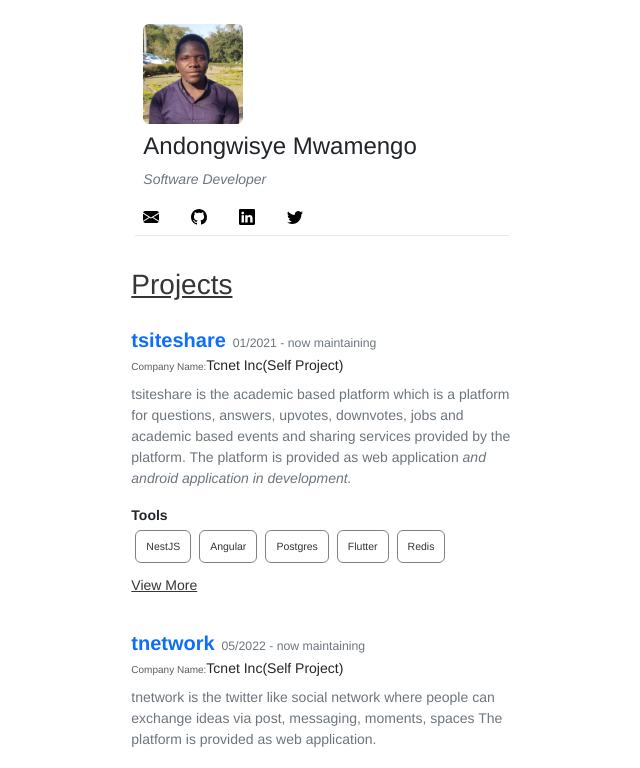
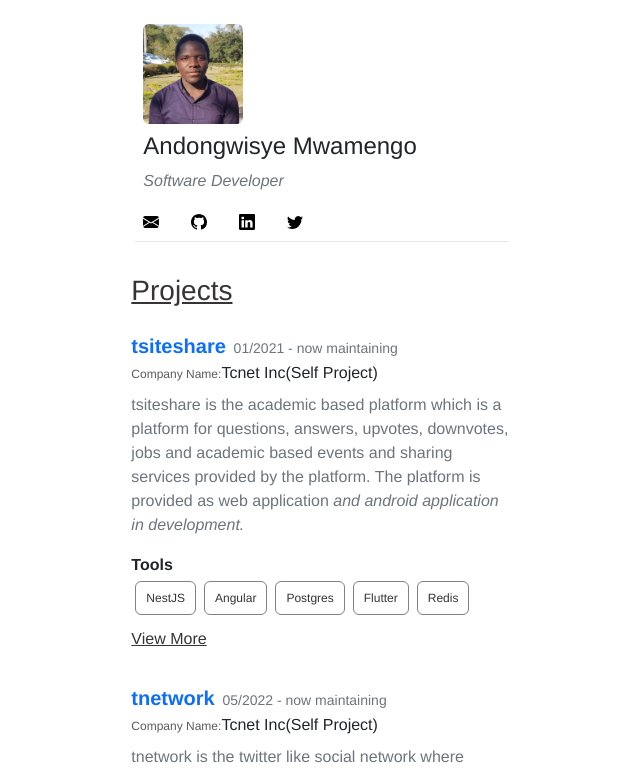
Before and after one commit to andymwamengo/andymwamengo, an Angular app: page / in a window 1280 px wide. Shown: the top 768 px of the page, without its empty margins (318-958 px from the left). Built offline with nearby package versions, Linux system fonts and the light colour scheme.

Commit message:
refactor: changed font size to 16 default

```diff
--- a/src/app/app.component.scss
+++ b/src/app/app.component.scss
@@ -32,7 +32,7 @@
 .reade-more-container {
   text-decoration: underline;
   color: #363434;
-  font-size: 14px;
+  font-size: 16px;
 }
 
 .underline-container {
@@ -41,7 +41,7 @@
 }
 
 .text-small {
-  font-size: 10px;
+  font-size: 12px;
   font-weight: 300;
   color: #5c5c5c;
 }
--- a/src/styles.scss
+++ b/src/styles.scss
@@ -9,7 +9,7 @@ body {
 body {
   margin: 0;
   background-color: white;
-  font-size: 14px;
+  font-size: 16px;
   margin: 0;
   font-family: Source Sans Pro, Helvetica Neue, sans-serif;
 }
```
